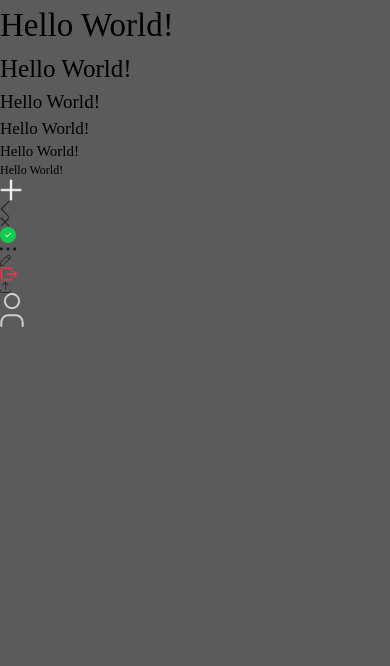
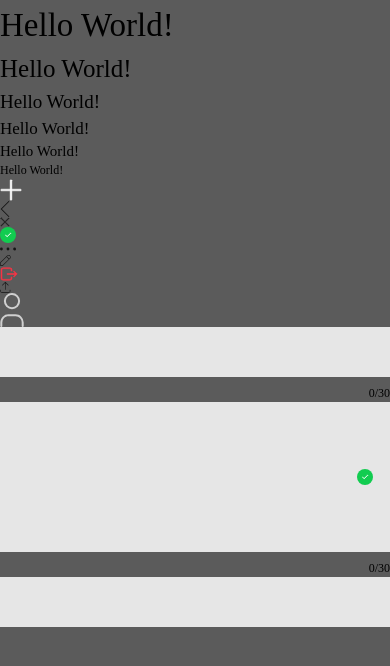
Before and after one commit to wmacall/SpatialLabsTest, a React Native app: screen / in a window 390 px wide. Shown: the top 666 px of the page. Built offline with nearby package versions, Linux system fonts and the light colour scheme.

Commit message:
✨ Add input component

```diff
--- a/App.tsx
+++ b/App.tsx
@@ -1,9 +1,11 @@
-import React from 'react';
+import React, {useState} from 'react';
 import {SafeAreaView, View} from 'react-native';
 import {Icon, Typography} from './src/components';
 import {COLORS} from './src/constants';
+import {Input} from './src/components/Input/Input';
 
 const App = () => {
+  const [value, setValue] = useState('');
   return (
     <View style={{backgroundColor: COLORS.MONOCHROME_600, flex: 1}}>
       <SafeAreaView />
@@ -22,6 +24,16 @@ const App = () => {
       <Icon name="LogoutIcon" />
       <Icon name="UploadIcon" />
       <Icon name="UserIcon" />
+      <Input value={value} onChangeText={setValue} showLimit />
+      <Input value={value} onChangeText={setValue} secureTextEntry />
+      <Input value={value} onChangeText={setValue} isValid />
+      <Input value={value} onChangeText={setValue} multiline showLimit />
+      <Input
+        value={value}
+        onChangeText={setValue}
+        secureTextEntry
+        keyboardType="email-address"
+      />
     </View>
   );
 };
--- /dev/null
+++ b/src/components/Input/Input.styles.ts
@@ -0,0 +1,23 @@
+import {StyleSheet} from 'react-native';
+import {theme} from '../../utils';
+import {COLORS} from '../../constants';
+
+export default StyleSheet.create({
+  container: {
+    height: theme.scaleHeight(48),
+    width: '100%',
+    backgroundColor: COLORS.DARK_SECONDARY,
+    paddingLeft: theme.scaleWidth(16),
+    color: COLORS.BLACK,
+  },
+  containerValid: {
+    position: 'absolute',
+    height: '100%',
+    justifyContent: 'center',
+    right: theme.scaleWidth(16),
+  },
+  limitContainer: {
+    alignItems: 'flex-end',
+    marginTop: theme.scaleHeight(8),
+  },
+});
--- /dev/null
+++ b/src/components/Input/Input.tsx
@@ -0,0 +1,49 @@
+import React from 'react';
+import {TextInput, TextInputProps, View} from 'react-native';
+import styles from './Input.styles';
+import {Typography} from '../Typography';
+import {Icon} from '../Icon';
+
+interface InputProps extends TextInputProps {
+  showLimit?: boolean;
+  isValid?: boolean;
+}
+
+export const Input = ({
+  maxLength = 30,
+  secureTextEntry = false,
+  showLimit = false,
+  value,
+  onChangeText,
+  placeholder = '',
+  multiline = false,
+  keyboardType = 'default',
+  isValid = false,
+}: InputProps) => {
+  return (
+    <View>
+      <TextInput
+        style={styles.container}
+        value={value}
+        onChangeText={onChangeText}
+        maxLength={maxLength}
+        secureTextEntry={secureTextEntry}
+        placeholder={placeholder}
+        multiline={multiline}
+        keyboardType={keyboardType}
+      />
+      {isValid ? (
+        <View style={styles.containerValid}>
+          <Icon name="DoneIcon" />
+        </View>
+      ) : null}
+      {showLimit ? (
+        <View style={styles.limitContainer}>
+          <Typography variant="small">
+            {value?.length || 0}/{maxLength}
+          </Typography>
+        </View>
+      ) : null}
+    </View>
+  );
+};
```
Also changed, not shown: src/components/Input/index.ts (added).
